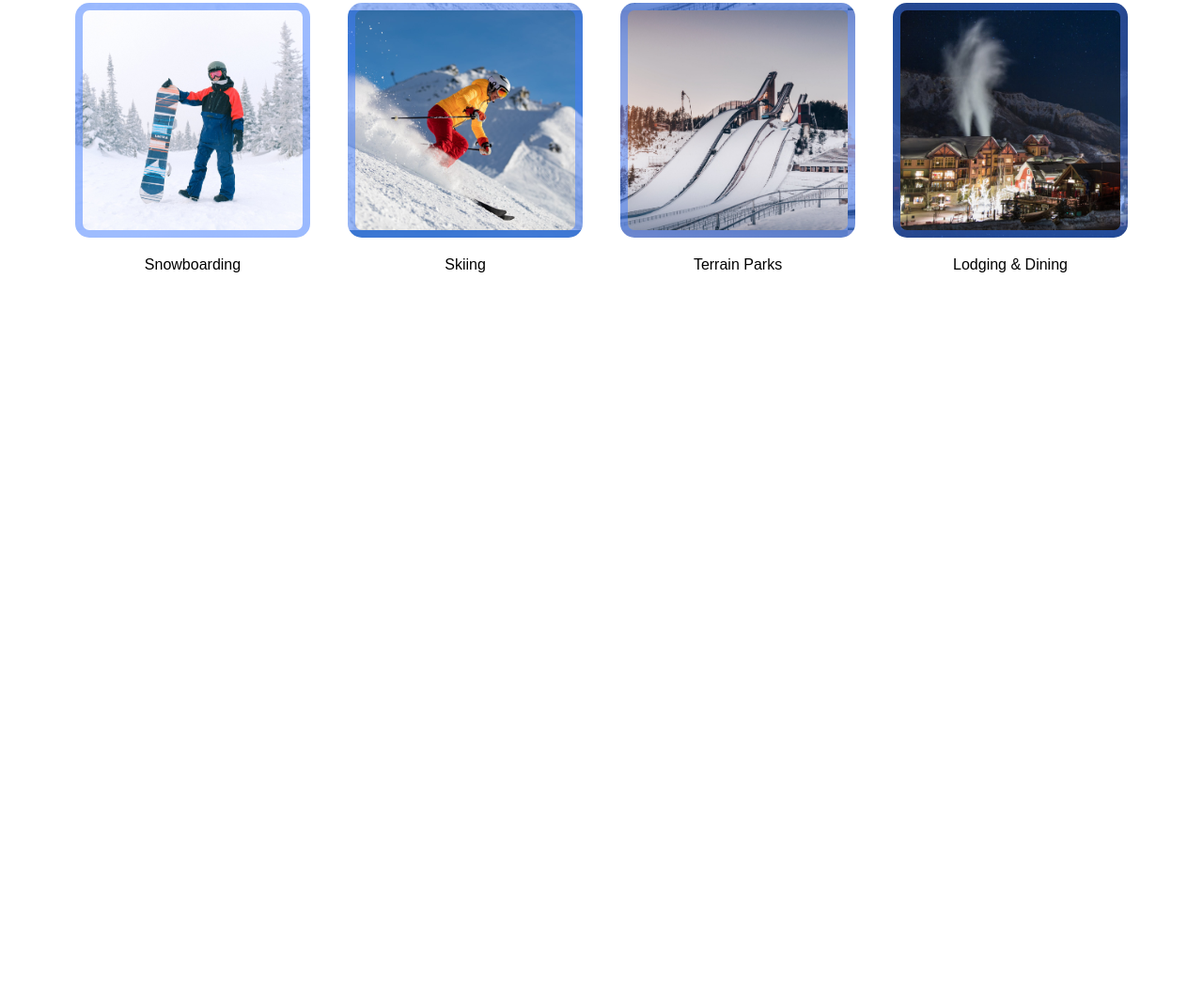
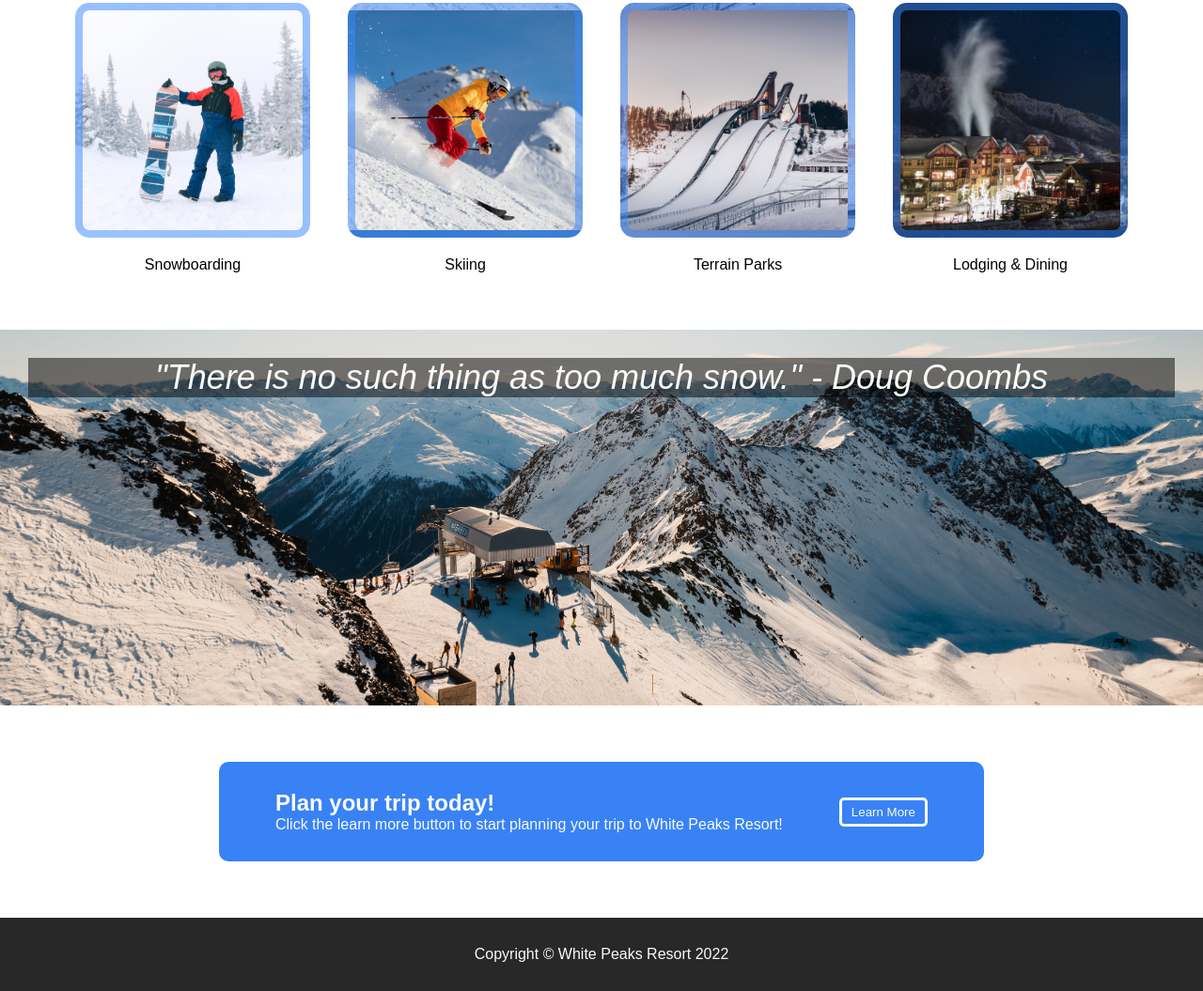
Before and after one commit to dbradd/landing-page, a plain HTML site: page index.html in a window 1280 px wide. Shown: the part 649-1704 px from the top of the page at 94% size. Before the commit the page ends 970 px from the top, so only its background shows below. Drawn offline with Linux system fonts and the light colour scheme.

Commit message:
added quote and footer

```diff
--- a/index.html
+++ b/index.html
@@ -47,5 +47,22 @@
             </div>
         </div>
     </div>
+    <div class="quote">
+        <p>"There is no such thing as too much snow." - Doug Coombs</p>
+    </div>
+    <div class="cta">
+        <div class="ctabox">
+            <div class="ctatext">
+                <h5>Plan your trip today!</h5>
+                <p>Click the learn more button to start planning your trip to White Peaks Resort!</p>
+            </div>
+            <div class="ctabutton">
+                <button>Learn More</button>
+            </div>
+        </div>
+    </div>
+    <div class="footer">
+        <p>Copyright © White Peaks Resort 2022</p>
+    </div>
 </body>
 </html>
--- a/styles.css
+++ b/styles.css
@@ -42,6 +42,11 @@ h3 {
 h4 {
     font-size: 36px;
     font-weight: bolder;
+}
+
+h5 {
+    font-size: 24px;
+    color: #f9faf8;
 }
 
 a {
@@ -92,7 +97,7 @@ a {
     display: flex;
     flex-direction: column;
     align-items: center;
-    padding: 30px 160px;
+    padding: 30px 160px 60px 160px;
     gap: 30px;
 }
 
@@ -113,7 +118,7 @@ a {
 .snowboard, .ski, .terrain, .lodge {
     width: 250px;
     height: 250px;
-    border: 8px solid rgba(67, 127, 255, 0.5);
+    border: 8px solid rgb(58, 137, 255, 0.5);
     border-radius: 15px;
     background-size: cover;
 }
@@ -137,3 +142,66 @@ a {
     background-image: url(./media/lodge.jpeg);
     background-position: 50% 100%;
 }
+
+.quote {
+    height: 400px;
+    width: auto;
+    text-align: center;
+    padding: 30px;
+    background-image: url(./media/mountain.jpeg);
+    background-size: cover;
+    background-position: 50% 80%;
+}
+
+.quote p {
+    font-size: 36px;
+    font-style: italic;
+    background-color: rgb(0, 0, 0, 0.5);
+    color: #f9faf8;
+}
+
+.cta {
+    padding: 60px 160px;
+}
+
+.cta, .ctabox {
+    display: flex;
+    justify-content: center;
+    align-items: center;
+}
+
+.ctabox {
+    background-color: #3882f6;
+    padding: 30px 60px;
+    border-radius: 10px;
+    gap: 60px;
+}
+
+.ctatext {
+    display: flex;
+    flex-direction: column;
+}
+
+.ctatext p {
+    color: #f9faf8;
+}
+
+.ctabutton button {
+    background-color: #3882f6;
+    padding: 5px 10px;
+    border-radius: 5px;
+    border: 3px solid #f9faf8;
+    color: #f9faf8;
+}
+
+.footer {
+    display: flex;
+    justify-content: center;
+    align-content: center;
+    padding: 30px;
+    background-color: rgb(40, 40, 40);
+}
+
+.footer p {
+    color: #f9faf8;
+}
```
